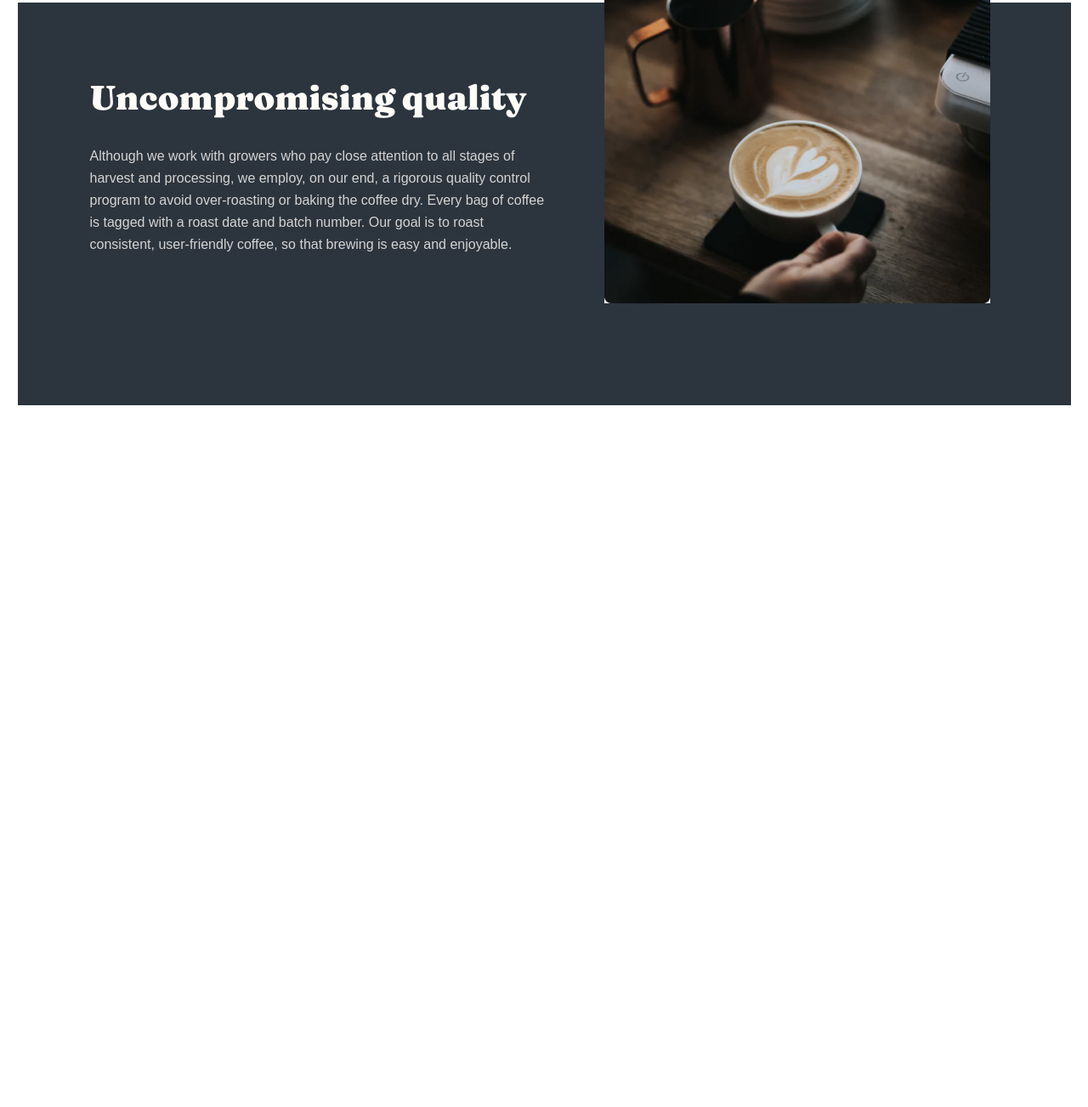
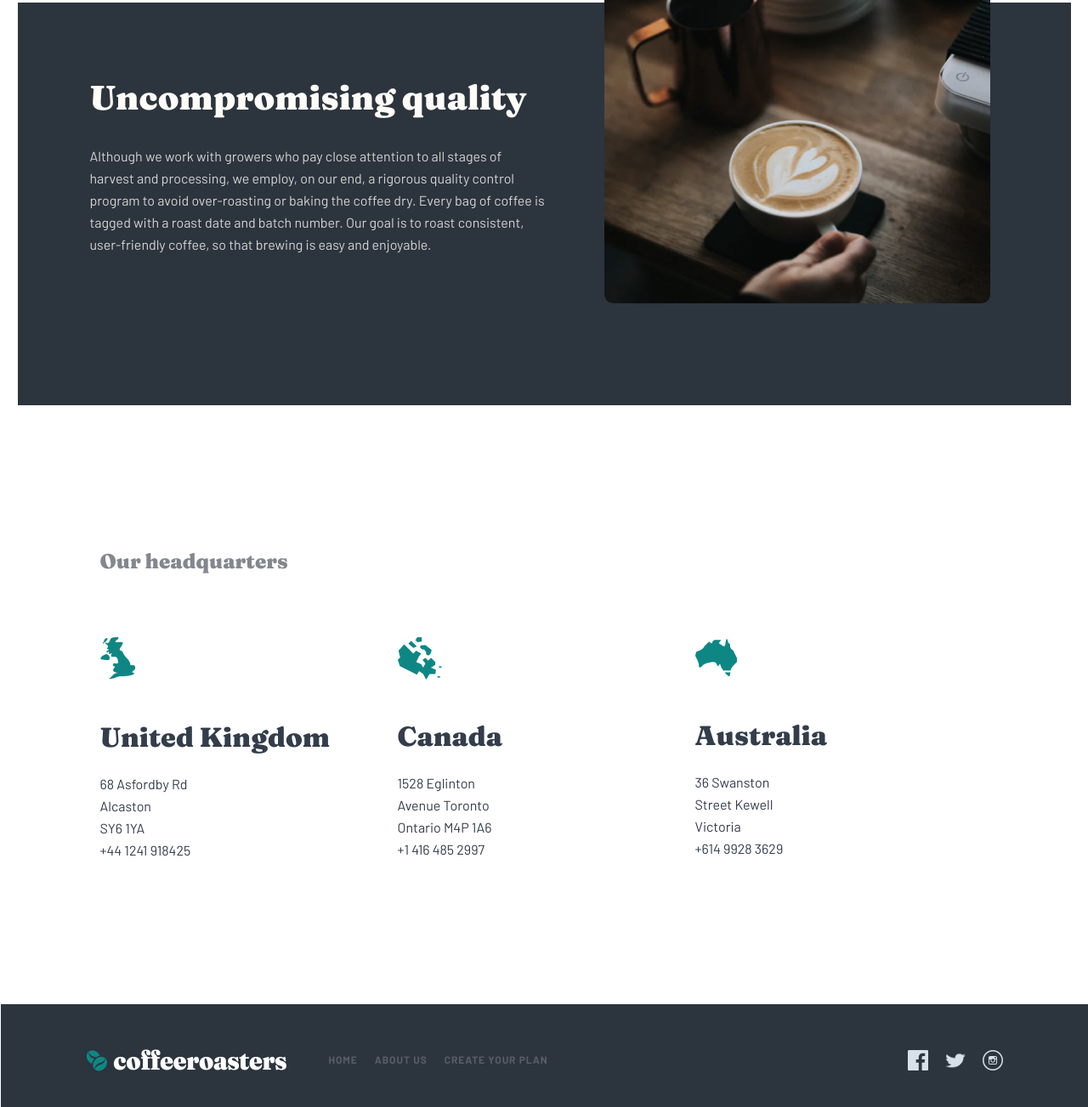
Before and after one commit to siddiqun03/coffeeroasters, a plain HTML site: page about-us.html in a window 1280 px wide. Shown: the part 1502-2805 px from the top of the page at 85% size. Before the commit the page ends 1979 px from the top, so only its background shows below. Drawn offline with nearby package versions, Linux system fonts and the light colour scheme.

Commit message:
fexed bugs

```diff
--- a/about-us.html
+++ b/about-us.html
@@ -1,12 +1,12 @@
 <!DOCTYPE html>
 <html lang="en">
   <head>
-    <meta charset="UTF-8">
-    <meta http-equiv="X-UA-Compatible" content="IE=edge">
-    <meta name="viewport" content="width=device-width, initial-scale=1.0">
-    <link rel="icon" href="./images/beans.png">
-    <link rel="stylesheet" href="./css/normalize.css">
-    <link rel="stylesheet" href="./css/Main.css">
+    <meta charset="UTF-8" />
+    <meta http-equiv="X-UA-Compatible" content="IE=edge" />
+    <meta name="viewport" content="width=device-width, initial-scale=1.0" />
+    <link rel="icon" href="./images/beans.png" />
+    <link rel="stylesheet" href="./css/normalize.css" />
+    <link rel="stylesheet" href="./css/Main.css" />
     <!-- <link rel="stylesheet" href="./css/main.min.css"> -->
     <title>About Us</title>
   </head>
@@ -29,7 +29,7 @@
               <a href="#home" class="nav-link">Home</a>
             </li>
             <li class="link-item">
-                      <a href="#about-us" class="nav-link">About Us</a>
+              <a href="./about-us.html" class="nav-link">About Us</a>
             </li>
             <li class="link-item">
               <a href="#create" class="nav-link">Create your plan</a>
@@ -45,18 +45,42 @@
       <section>
         <div class="container about-us-hero">
           <div class="about-us-hero-left">
-                        <h1 class="about-us-header"> About Us </h1>
-                        <p class="about-us-desc"> Coffeeroasters began its journey of exotic discovery in 1999, highlighting stories of coffee from around the world. We have since been dedicated to bring the perfect cup - from bean to brew - in every shipment. </p>
+            <h1 class="about-us-header">About Us</h1>
+            <p class="about-us-desc">
+              Coffeeroasters began its journey of exotic discovery in 1999,
+              highlighting stories of coffee from around the world. We have
+              since been dedicated to bring the perfect cup - from bean to brew
+              - in every shipment.
+            </p>
           </div>
         </div>
       </section>
       <!-- END ABOUT US HERO -->
       <section>
         <div class="container about-us-commitment">
-                    <img class="commitment-pic" src="./images/Bitmap2.jpg" alt="preparing coffee" width="445" height="520">
+          <img
+            class="commitment-pic"
+            src="./images/Bitmap2.jpg"
+            alt="preparing coffee"
+            width="445"
+            height="520"
+          />
           <div class="commitment-right">
-                        <h2 class="commitment-header"> Our commitment </h2>
-                        <p class="commitment-desc"> We’re built on a simple mission and a commitment to doing good along the way. We want to make it easy for you to discover and brew the world’s best coffee at home. It all starts at the source. To locate the specific lots we want to purchase, we travel nearly 60 days a year trying to understand the challenges and opportunities in each of these places. We collaborate with exceptional coffee growers and empower a global community of farmers through with well above fair-trade benchmarks. We also offer training, support farm community initiatives, and invest in coffee plant science. Curating only the finest blends, we roast each lot to highlight tasting profiles distinctive to their native growing region. </p>
+            <h2 class="commitment-header">Our commitment</h2>
+            <p class="commitment-desc">
+              We’re built on a simple mission and a commitment to doing good
+              along the way. We want to make it easy for you to discover and
+              brew the world’s best coffee at home. It all starts at the source.
+              To locate the specific lots we want to purchase, we travel nearly
+              60 days a year trying to understand the challenges and
+              opportunities in each of these places. We collaborate with
+              exceptional coffee growers and empower a global community of
+              farmers through with well above fair-trade benchmarks. We also
+              offer training, support farm community initiatives, and invest in
+              coffee plant science. Curating only the finest blends, we roast
+              each lot to highlight tasting profiles distinctive to their native
+              growing region.
+            </p>
           </div>
         </div>
       </section>
@@ -65,15 +89,90 @@
         <div class="container about-us-quality-container">
           <div class="about-us-quality">
             <div class="about-us-quality-left">
-                            <h3 class="quality-header"> Uncompromising quality </h3>
-                            <p class="quality-desc"> Although we work with growers who pay close attention to all stages of harvest and processing, we employ, on our end, a rigorous quality control program to avoid over-roasting or baking the coffee dry. Every bag of coffee is tagged with a roast date and batch number. Our goal is to roast consistent, user-friendly coffee, so that brewing is easy and enjoyable. </p>
+              <h3 class="quality-header">Uncompromising quality</h3>
+              <p class="quality-desc">
+                Although we work with growers who pay close attention to all
+                stages of harvest and processing, we employ, on our end, a
+                rigorous quality control program to avoid over-roasting or
+                baking the coffee dry. Every bag of coffee is tagged with a
+                roast date and batch number. Our goal is to roast consistent,
+                user-friendly coffee, so that brewing is easy and enjoyable.
+              </p>
             </div>
-                        <img class="quality-img" src="./images/Bitmap3.jpg" alt="coffee" width="454" height="474">
+            <img
+              class="quality-img"
+              src="./images/Bitmap3.jpg"
+              alt="coffee"
+              width="454"
+              height="474"
+            />
           </div>
         </div>
       </section>
       <!-- END ABOUT US QUALITY -->
+      <!-- OUR HEADQUARTESRS -->
+      <section>
+          <div class="container heaadquarters">
+            <h4 class="heaadquarters-header">Our headquarters</h4>
+            <div class="heaadquarters-box">
+                <ul class="heaadquarters-list">
+                    <li class="heaadquarters-items kingdom">
+                        <h5 class=" heaadquarters-items-header">  United Kingdom </h5>
+                        <address class="heaadquarters-items-address">68 Asfordby Rd Alcaston            SY6 1YA </address>
+                        <a class="heaadquarters-items-tel" href="tel:+44 1241918425">+44 1241 918425 </a>
+                    </li>
+                    <li class="heaadquarters-items canada">
+                        <h5 class=" heaadquarters-items-header">  Canada </h5>
+                        <address class="heaadquarters-items-address">1528 Eglinton Avenue Toronto Ontario M4P 1A6  </address>
+                        <a class="heaadquarters-items-tel" href="tel:+44 1241918425">+1 416 485 2997</a>
+                    </li>
+                    <li class="heaadquarters-items australia">
+                        <h5 class=" heaadquarters-items-header">  Australia </h5>
+                        <address class="heaadquarters-items-address">36 Swanston Street Kewell Victoria  </address>
+                        <a class="heaadquarters-items-tel" href="tel:+44 1241918425">+614 9928 3629 </a>
+                    </li>
+                </ul>
+            </div>
+          </div>
+      </section>
+      <!-- END OUR HEADQUARTESRA -->
     </main>
     <!-- END MAIN ♥ -->
+    <!-- FOOTER ♠ -->
+    <footer class="footer">
+        <div class="container footer-container">
+          <div class="footer-left">
+            <img
+            class="logo-pic"
+            src="./images/footer-logo.png"
+            alt="logo of coffee"
+            width="236"
+            height="26">
+            <nav>
+              <ul>
+                <nav class="nav-footer nav">
+                  <ul class="nav-list nav-footer-list">
+                    <li class="footer link-item">
+                      <a href="#home" class="nav-link">Home</a>
+                    </li>
+                    <li class="footer link-item">
+                      <a href="./about-us.html" class="nav-link">About Us</a>
+                    </li>
+                    <li class="footer link-item">
+                      <a href="#create" class="nav-link">Create your plan</a>
+                    </li>
+              </ul>
+            </nav>
+          </div>
+          <div class="footer-links">
+            <a class="footer-link" href="facebook.com">
+              <img class="icon-footer" src="./images/FB.svg" alt="facebook logo" width="24" height="24">
+            </a>
+            <a class="footer-link" href="twitter.com"><img class="icon-footer" src="./images/twitter.ico" alt="twitter log" width="24" height="20"></a>
+            <a class="footer-link" href="instagram.com"><img class="icon-footer" src="./images/instagram.ico" alt="instagram icon" width="24" height="24"></a>
+          </div>
+        </div>
+      </footer>
+    <!-- END FOOTER ♠ -->
   </body>
 </html>
--- a/css/Main.css
+++ b/css/Main.css
@@ -523,14 +523,14 @@ header {
 }
 /* END COMMITMENT */
 /* QUALITY */
-.about-us-quality-container{
+.about-us-quality-container {
   padding-top: 100px;
 }
 .about-us-quality {
   display: flex;
   align-items: center;
   position: relative;
-  background-color: #2C343E ;
+  background-color: #2c343e;
 }
 .about-us-quality-left {
   width: 540px;
@@ -554,7 +554,7 @@ header {
   width: 540px;
   margin: 0;
   padding: 0;
-  ont-family: Barlow;
+  font-family: Barlow;
   font-style: normal;
   font-weight: normal;
   font-size: 16px;
@@ -564,8 +564,80 @@ header {
   opacity: 0.8;
 }
 .quality-img {
+  border-radius: 10px;
   position: absolute;
   right: 95px;
   top: -120px;
 }
 /* END QUALITY */
+/* OUR HEADQUARTERS */
+.heaadquarters {
+  width: 1085px;
+  padding: 168px 20px;
+}
+.heaadquarters-header {
+  margin: 0;
+  margin-bottom: 72px;
+  padding: 0;
+  font-family: Fraunces;
+  font-weight: 900;
+  font-size: 24px;
+  line-height: 32px;
+  color: #83888f;
+}
+.heaadquarters-box,
+.heaadquarters-list {
+  width: 1085px;
+  margin: 0;
+  padding: 0;
+  display: flex;
+  align-items: center;
+  list-style: none;
+}
+.heaadquarters-list {
+  flex-wrap: wrap;
+  margin-left: 30px;
+}
+.heaadquarters-items {
+  width: 285px;
+  margin: 0;
+  margin-left: -30px;
+  margin-right: 95px;
+  padding: 0;
+  display: flex;
+  flex-direction: column;
+}
+.heaadquarters-items-header {
+  width: 272px;
+  margin: 0;
+  margin-bottom: 24px;
+  padding: 0;
+  font-family: Fraunces;
+  font-weight: 900;
+  font-size: 32px;
+  line-height: 36px;
+  color: #333d4b;
+}
+.heaadquarters-items-address, .heaadquarters-items-tel{
+  width: 115px;
+  margin: 0;
+  padding: 0;
+  font-family: Barlow;
+  font-size: 16px;
+  line-height: 26px;
+  color: #333D4B;
+  font-style: normal;
+}
+.kingdom::before{
+  content: url(../images/kingdom.png);
+  padding-bottom: 46px;
+}
+.canada::before{
+  content: url(../images/canada.png);
+  padding-bottom: 45px;
+}
+.australia::before{
+  content: url(../images/australia.png);
+  padding-bottom: 48px;
+}
+/* END OUR HEADQUARTERS */
```
Also changed, not shown: Index.html (+3 -2 lines). Lines whose indentation alone changed are shown as unchanged.
